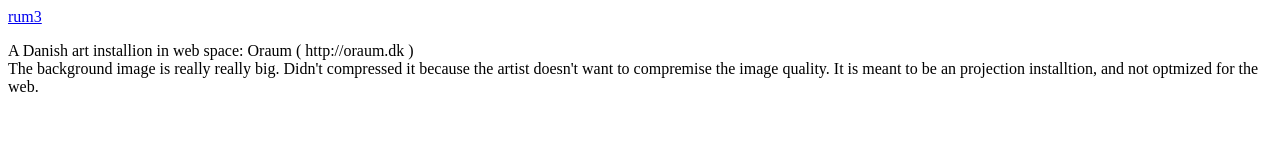
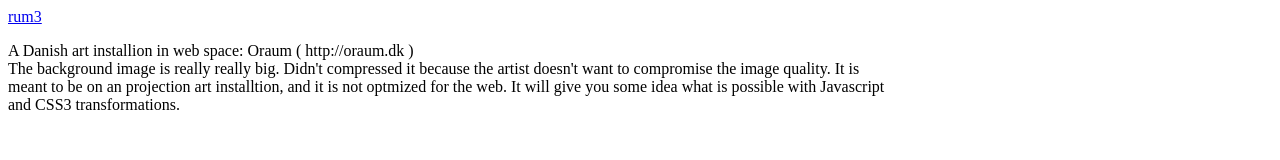
Before and after one commit to itree/itree.github.com, a plain HTML site: page index.html in a window 1280 px wide. Drawn offline with Linux system fonts and the light colour scheme.

Commit message:
Update index.html

```diff
--- a/index.html
+++ b/index.html
@@ -1,10 +1,10 @@
 <a href="./rum3/index.html">rum3</a>
 
-<p>
+<p style="width: 70%">
   A Danish art installion in web space:  Oraum ( http://oraum.dk )
 <br>
-  The background image is really really big. Didn't compressed it because the artist doesn't want to compremise the image quality.
+  The background image is really really big. Didn't compressed it because the artist doesn't want to compromise the image quality.
 
-  It is meant to be an projection installtion, and not optmized for the web.
+  It is meant to be on an projection art installtion, and it is not optmized for the web. It will give you some idea what is possible with Javascript and CSS3 transformations.
 
 </p>
```
